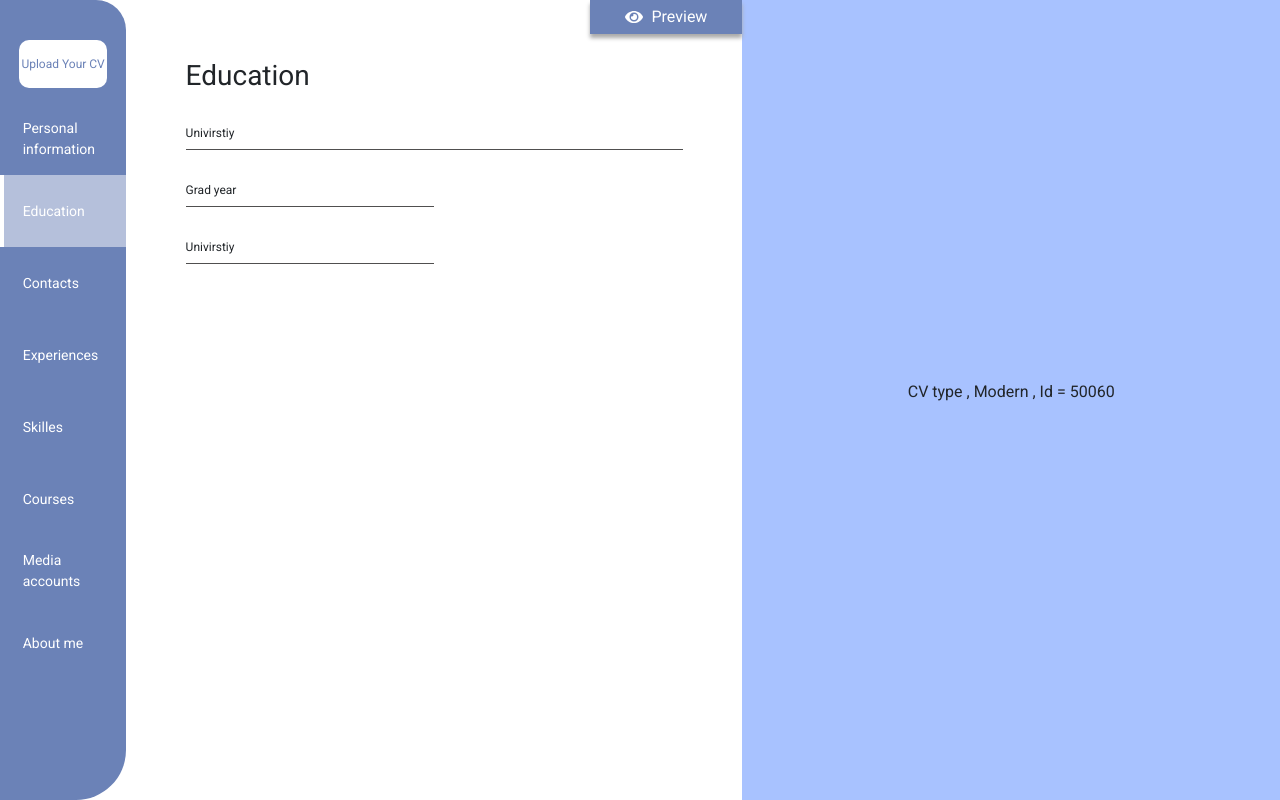
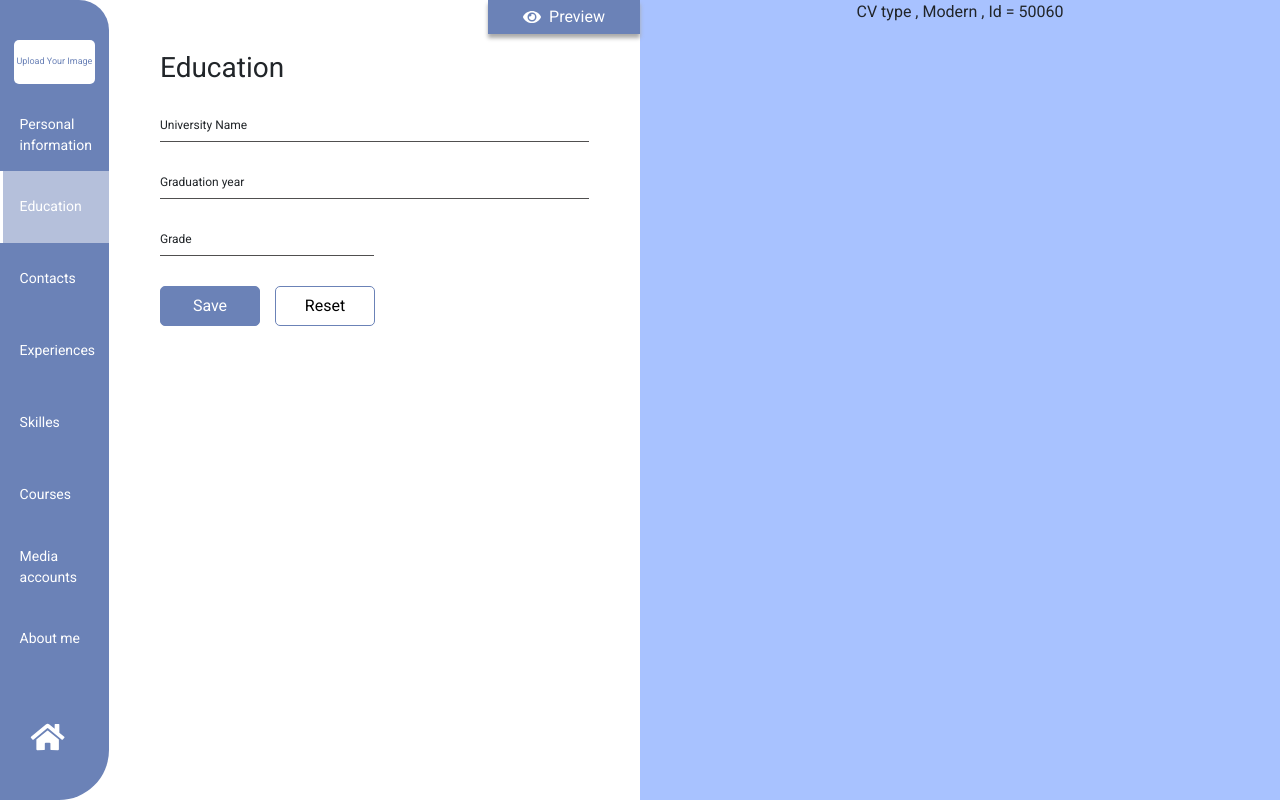
Before and after one commit to sohaila-mohamed/CV-Creator-ClientSide, a React (Create React App) app: page /Editor/Education in a window 1280 px wide. Built offline with nearby package versions, Linux system fonts and the light colour scheme.

Commit message:
Editor statful components

```diff
--- a/src/App.js
+++ b/src/App.js
@@ -6,14 +6,14 @@ import Header from "./components/Header/Header";
 import Home from "./components/Home/Home";
 import Categories from "./components/Categories/categories";
 import Error from "./components/Error/Error";
-import editorWrapper from "./components/editor/editorWrapper/editorWrapper";
+import EditorWrapper from "./components/editor/editorWrapper/editorWrapper";
 
 function App() {
   return (
     <BrowserRouter>
       <Header />
       <Switch>
-        <Route path="/Editor" component={editorWrapper} />
+        <Route path="/Editor" component={EditorWrapper} />
         <Route exact path="/templates" component={Categories} />
         <Route path="/tips" render={() => <p>Tips</p>} />
         <Route path="/about-us" render={() => <p>About</p>} />
--- a/src/components/editor/EditorComponents/Education/Education.jsx
+++ b/src/components/editor/EditorComponents/Education/Education.jsx
@@ -1,13 +1,62 @@
-import React from 'react'
+import React, { useEffect, useState } from 'react'
+import ActionBtns from '../../../ui-utilities/ActionBtns/ActionBtns'
 import FormInput from '../../../ui-utilities/FormInput'
 
-function Education() {
+function Education(props) {
+
+    const [Education, setEducation] = useState({});
+
+
+    useEffect(() => {
+        setEducation(props.data);
+    }, [])
+
+    // save Changes on update to make the data presesting
+
+    useEffect(() => {
+        props.setEducationData(Education);
+    }, [Education])
+
+
+    const universityHandler = (v) =>{
+        setEducation({...Education,university:v})
+
+    }
+    const gradYearHandler = (v) =>{
+        setEducation({...Education,graduationYear:v})
+    }
+    const gradeHandler = (v) =>{
+        setEducation({...Education,grade:v})
+    }
+
+
+    const saveChanges = (e) =>{
+
+        // props.setPersonalData(psersonal)
+    }
+
+    const resetChanges = (e) =>{
+
+        for (const key in Education) {
+            if (Object.hasOwnProperty.call(Education, key)) {
+                Education[key]=""
+
+            }
+        }
+        setEducation({...Education})
+        props.setEducationData(Education)
+    }
+
+
+
     return (
         <div>
             <h3>Education</h3>
-            <FormInput title="Univirstiy"/>
-            <FormInput title="Grad year" width="50"/>
-            <FormInput title="Univirstiy" width="50"/>
+            <FormInput title="University Name" width="100" value={Education.university} valueBack={universityHandler}/>
+            <FormInput title="Graduation year" width="100" value={Education.graduationYear} valueBack={gradYearHandler}/>
+            <FormInput title="Grade" width="50" value={Education.grade} valueBack={gradeHandler}/>
+
+            <ActionBtns onSave={saveChanges} onReset={resetChanges}/>
         </div>
     )
 }
--- a/src/components/editor/EditorComponents/PersonalInfo/PersonalInfo.jsx
+++ b/src/components/editor/EditorComponents/PersonalInfo/PersonalInfo.jsx
@@ -1,18 +1,74 @@
-import React from 'react'
+import React ,{ useEffect ,useState} from 'react'
+import ActionBtns from '../../../ui-utilities/ActionBtns/ActionBtns';
 import FormInput from '../../../ui-utilities/FormInput'
 
-function PersonalInfo() {
+function PersonalInfo(props) {
+
+
+    const [psersonal, setPsersonal] = useState({});
+
+
+    useEffect(() => {
+        setPsersonal(props.data);
+    }, [])
+
+    // save Changes on update to make the data presesting
+    useEffect(() => {
+        props.setPersonalData(psersonal);
+    }, [psersonal])
+
+
+
+
+    // matches the number of form inputs
+    const firstNameHandler = (v) =>{
+        setPsersonal({...psersonal,firstName:v})
+
+    }
+    const lastNameHandler = (v) =>{
+        setPsersonal({...psersonal,lastName:v})
+    }
+    const ageHandler = (v) =>{
+        setPsersonal({...psersonal,age:v})
+    }
+    const telHandler = (v) =>{
+        setPsersonal({...psersonal,phoneNumber:v})
+    }
+
+    const saveChanges = (e) =>{
+
+        props.setPersonalData(psersonal)
+    }
+
+    const resetChanges = (e) =>{
+
+        for (const key in psersonal) {
+            if (Object.hasOwnProperty.call(psersonal, key)) {
+                psersonal[key]=""
+
+            }
+        }
+        setPsersonal({...psersonal})
+        props.setPersonalData(psersonal)
+    }
+
+
     return (
         <div>
              <h3>Personal info</h3>
              <div className=" d-flex justify-content-between aligen-items-center">
-                <FormInput title="First name" width="45"/>
-                <FormInput title="Last name" width="45"/>
+                <FormInput title="First name" width="45" value={psersonal.firstName} valueBack={firstNameHandler}/>
+                <FormInput title="Last name" width="45" value={psersonal.lastName} valueBack={lastNameHandler}/>
              </div>
 
 
-             <FormInput title="Age" type="password"/>
-             <FormInput title="Phone number" type="tele"/>
+
+
+             <FormInput title="Age" type="text" value={psersonal.age} valueBack={ageHandler}/>
+             <FormInput title="Phone number" type="tele" value={psersonal.phoneNumber} valueBack={telHandler}/>
+
+            <ActionBtns onSave={saveChanges} onReset={resetChanges}/>
+
         </div>
     )
 }
--- a/src/components/editor/editorWrapper/Navigator/Navigator.css
+++ b/src/components/editor/editorWrapper/Navigator/Navigator.css
@@ -8,14 +8,15 @@
     padding: 40px 0;
     display: flex;
     flex-direction: column;
+    position: relative;
 }
 .cv-image-upload
 {
     background-color: white;
-    border-radius: 10px;
-    width: 70%;
+    border-radius: 5px;
+    width: 75%;
     margin: 0 auto 15px auto;
-    font-size: 12px;
+    font-size: 9px;
     color: #6B82B7;
     padding: 15px 0;
     text-align: center;
@@ -63,3 +64,22 @@
 {
     background-color: rgba(8, 44, 58, 0.5);
 }
+
+.back-home-icon
+{
+    position: absolute;
+    bottom: 30px;
+    left: 50%;
+    transform: translate(-60%,0);
+    color: white;
+    font-size: 15px;
+    cursor: pointer;
+    padding: 15px;
+    border-radius: 10px;
+    transition: 0.5s;
+}
+.back-home-icon:hover
+{
+    background-color: rgba(255, 255, 255, 0.5);
+    color: black;
+}
--- a/src/components/editor/editorWrapper/Navigator/Navigator.jsx
+++ b/src/components/editor/editorWrapper/Navigator/Navigator.jsx
@@ -1,11 +1,19 @@
+import { faHome } from '@fortawesome/free-solid-svg-icons';
+import { FontAwesomeIcon } from '@fortawesome/react-fontawesome';
 import React from 'react'
-import { NavLink } from 'react-router-dom'
+import { NavLink, useHistory } from 'react-router-dom'
 import "./Navigator.css"
 function Navigator() {
+
+    const history = useHistory();
+    const backHomeHandler= () =>{
+        history.push('/')
+    }
+
     return (
-        <div className="navigator-container">
+        <div className="navigator-container ">
             <div className="cv-image-upload">
-              Upload Your CV
+              Upload Your Image
             {/* <input type="file" /> */}
             </div>
 
@@ -108,6 +116,11 @@ function Navigator() {
                 </NavLink>
             </div>
 
+            <div className="back-home-icon" onClick={backHomeHandler}>
+                <FontAwesomeIcon icon={faHome} size="2x" />
+            </div>
+
+
         </div>
     )
 }
--- a/src/components/editor/editorWrapper/editorWrapper.jsx
+++ b/src/components/editor/editorWrapper/editorWrapper.jsx
@@ -1,30 +1,44 @@
 import { faEye } from '@fortawesome/free-solid-svg-icons'
 import { FontAwesomeIcon } from '@fortawesome/react-fontawesome'
-import React from 'react'
+import React, { useState } from 'react'
 import { BrowserRouter, Route, Switch } from 'react-router-dom'
 import CvD1 from '../CvTemplate/CvD1'
 import Education from '../EditorComponents/Education/Education'
 import PersonalInfo from '../EditorComponents/PersonalInfo/PersonalInfo'
 import "./editorWrapper.css"
 import Navigator from './Navigator/Navigator'
-function editorWrapper() {
+function EditorWrapper() {
+
+    const [personalInfo, setpersonalInfo] = useState({firstName:"",lastName:"",age:"",phoneNumber:""})
+
+
+    const [educationData, seteducationData] = useState({university:"",graduationYear:"",grade:""})
+
+    const personalHandler = (data)=>{
+        setpersonalInfo(data)
+    }
+    const educationHandler = (data)=>{
+        seteducationData(data)
+    }
+
     return (
         <div className="editorWrapper-container">
-            <div className="left-editor">
+            <div className="left-editor w-100 w-md-50">
                 <Navigator/>
 
                 {/* to include each editor component here Ex education component , personal information component , ect */}
                 <div className="each-form-component">
 
                 <Switch>
-                    <Route path="/Editor/PersonalInfo" component={PersonalInfo} />
+                    <Route path="/Editor/PersonalInfo" render={()=> <PersonalInfo data={personalInfo} setPersonalData={personalHandler}></PersonalInfo>}/>
+                    <Route path="/Editor/Education" render={()=> <Education data={educationData} setEducationData={educationHandler}></Education>}/>
                     <Route path="/Editor/Education" component={Education} />
                     <Route path="/Editor/Contacts" render={()=><p>Contacts</p>} />
                     <Route path="/Editor/Experiences" render={()=><h3>Experiences</h3>} />
                     <Route path="/Editor/Skilles" render={()=><h3>Skilles</h3>} />
                     <Route path="/Editor/Courses" render={()=><h3>Courses</h3>} />
                     <Route path="/Editor/Media-accounts" render={()=><h3>Media-accounts</h3>} />
-                    <Route path="/Editor/About-me" render={()=><h3>About-me</h3>} />
+                    <Route path="/Editor/About-me" render={()=><h3>About me</h3>} />
 
                 </Switch>
 
@@ -32,7 +46,7 @@ function editorWrapper() {
 
             </div>
 
-            <div className="right-editor">
+            <div className="right-editor d-none d-md-block w-100 w-md-50">
                 <button>
                 <FontAwesomeIcon icon={faEye}  className="mr-2"/>
                     Preview
@@ -46,4 +60,4 @@ function editorWrapper() {
     )
 }
 
-export default editorWrapper
+export default EditorWrapper
--- /dev/null
+++ b/src/components/ui-utilities/ActionBtns/ActionBtns.css
@@ -0,0 +1,56 @@
+.Action-btns
+{
+    margin-top: 30px;
+    display: flex;
+}
+
+.Action-btns button
+{
+    border: none;
+
+    margin-right: 15px;
+    border-radius: 5px;
+    width: 100px;
+    height: 40px;
+    box-sizing: border-box;
+    overflow: hidden;
+}
+.Action-btns button:focus
+{
+    outline: none;
+}
+.Action-btns button:nth-child(1)
+{
+    background-color: #6b82b7;
+    border: 1px solid #6b82b7;
+    color: white;
+}
+.Action-btns button:nth-child(2)
+{
+
+    border: 1px solid #6b82b7;
+    background-color: transparent;
+}
+.saving-icon
+{
+    display: flex;
+    justify-content: center;
+    align-items: center;
+    animation: spinner 1s infinite forwards;
+    width: 100%;
+    height: 100%;
+    font-size: 18px;
+
+}
+
+@keyframes spinner
+{
+    0%
+    {
+        transform: rotate(0);
+    }
+    100%
+    {
+        transform: rotate(360deg);
+    }
+}
--- /dev/null
+++ b/src/components/ui-utilities/ActionBtns/ActionBtns.jsx
@@ -0,0 +1,36 @@
+import { faCog } from '@fortawesome/free-solid-svg-icons';
+import { FontAwesomeIcon } from '@fortawesome/react-fontawesome';
+import React from 'react'
+import { useState } from 'react';
+import "./ActionBtns.css"
+function ActionBtns(props) {
+
+    const [loading, setloading] = useState(false)
+
+    const saveChanges = ()=>{
+        setloading(true)
+        setTimeout(() => {
+            setloading(false)
+        }, 500);
+        props.onSave();
+    }
+
+    const resetChanges = ()=>{
+        props.onReset();
+    }
+
+
+    return (
+        <div className="Action-btns">
+            <button onClick={saveChanges}>
+                {!loading && <span>Save</span>}
+                {loading && <div className="saving-icon">
+                 <FontAwesomeIcon icon={faCog}/>
+                </div>}
+            </button>
+            <button onClick={resetChanges}>Reset</button>
+        </div>
+    )
+}
+
+export default ActionBtns
--- a/src/components/ui-utilities/FormInput.css
+++ b/src/components/ui-utilities/FormInput.css
@@ -26,7 +26,7 @@
 }
 .set-top label
 {
+    transition: 0.5s;
     bottom: 70%;
-    transition: 0.5s;
     color: green;
 }
```
Also changed, not shown: src/components/ui-utilities/FormInput.jsx (+15 -3 lines).
